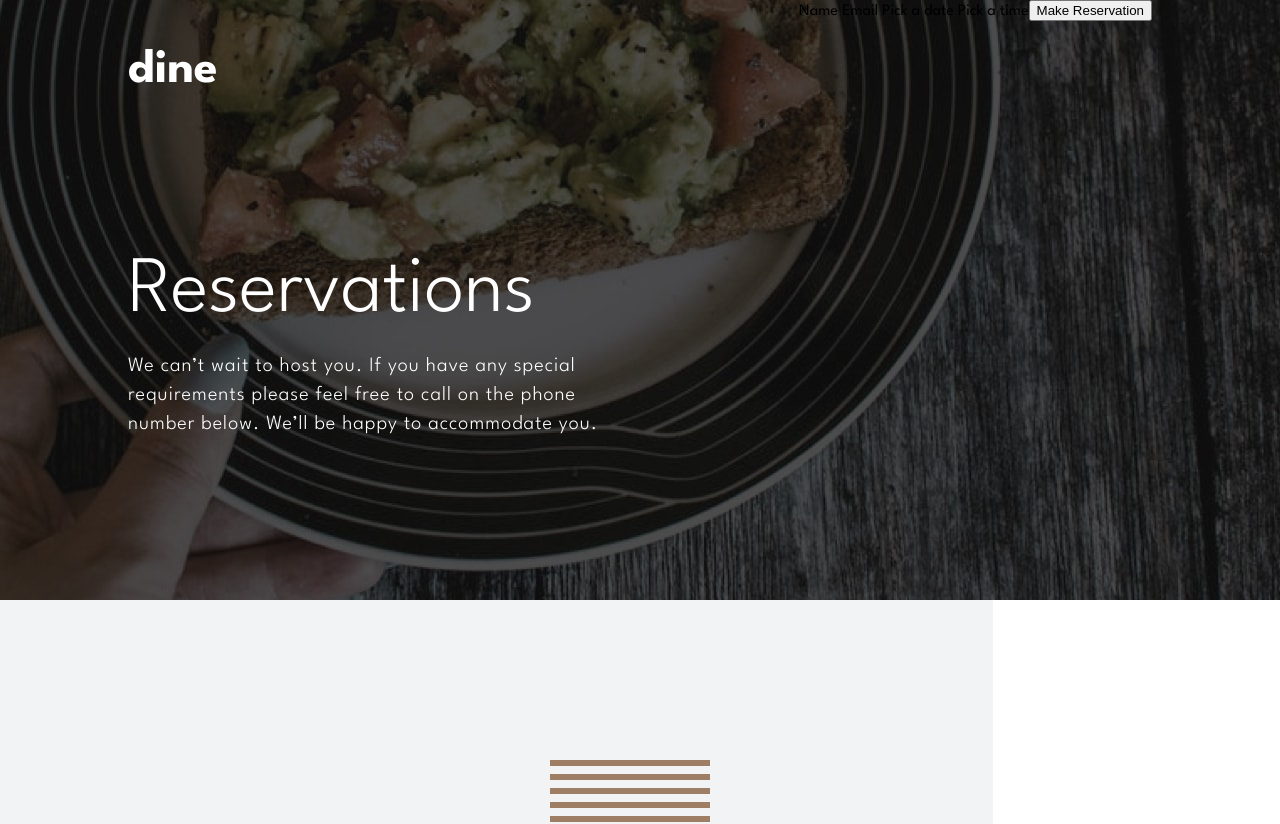
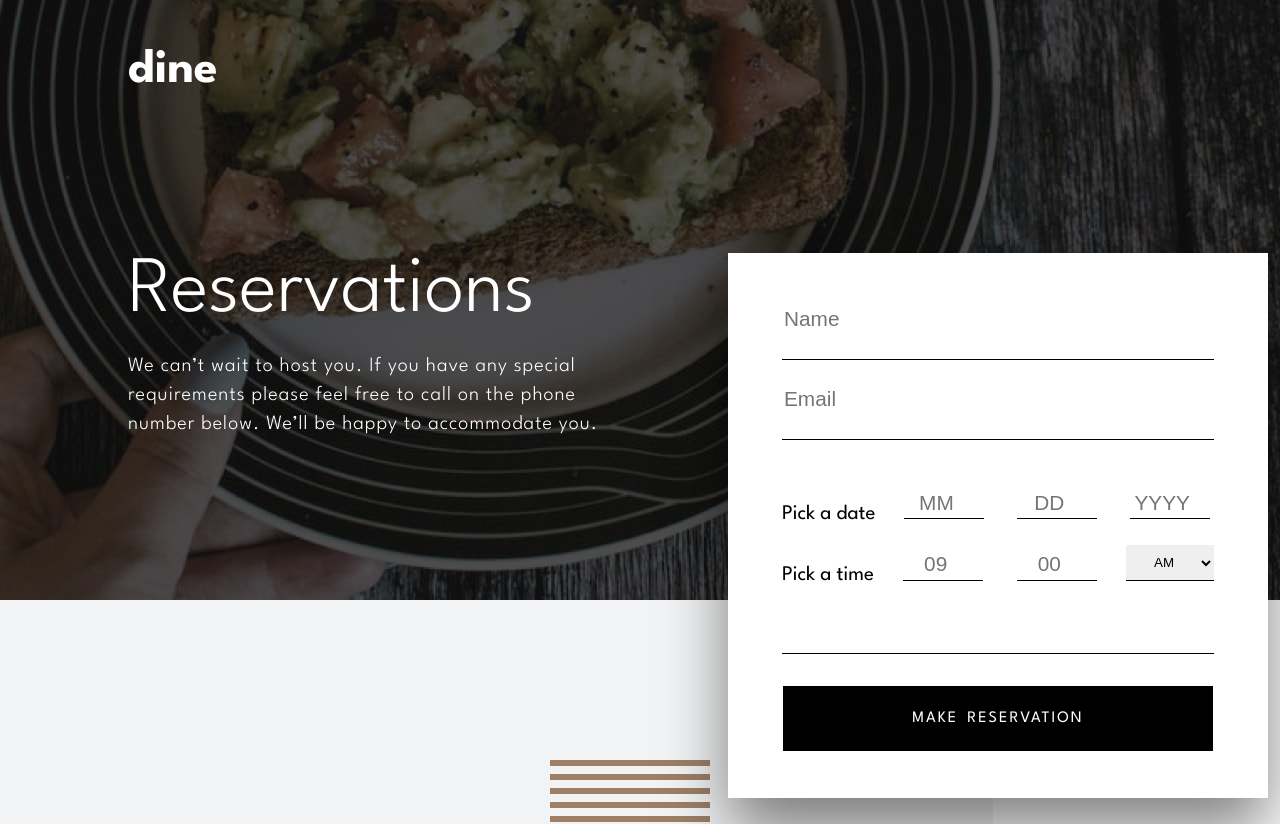
Before and after one commit to litewskidev/dine-restaurant, a React (Create React App) app: page /booking in a window 1280 px wide. Shown: the top 824 px of the page. Built offline with nearby package versions, Linux system fonts and the light colour scheme.

Commit message:
add Booking form design

```diff
--- a/src/components/Booking/Booking.js
+++ b/src/components/Booking/Booking.js
@@ -9,10 +9,10 @@ const Booking = () => {
     <main>
       <div className={styles.booking}>
         <HeroBooking />
-        <BookingForm />
       </div>
       <div className={styles.booking__img}>
         <img className={styles.pattern__lines} src={pattern__lines} alt='' />
+        <BookingForm />
       </div>
       <Address />
     </main>
--- a/src/components/Booking/Booking.module.scss
+++ b/src/components/Booking/Booking.module.scss
@@ -1,3 +1,5 @@
+@import '../../styles/settings.scss';
+
 .booking {
   max-width: 100%;
   height: 37.5rem;
@@ -11,11 +13,10 @@
   background: url(../../images/patterns/pattern-curve-bottom-right.svg) no-repeat;
   background-position: bottom left;
   height: 20rem;
-  position: relative;
 }
 
 .pattern__lines {
-  position: absolute;
+  position: relative;
   top: 50%;
   left: 43%
 }
--- a/src/components/BookingForm/BookingForm.js
+++ b/src/components/BookingForm/BookingForm.js
@@ -1,14 +1,31 @@
+import NumInput from '../../utils/NumInput/NumInput';
 import styles from './BookingForm.module.scss';
 
 const BookingForm = () => {
   return(
-    <form>
-      Name
-      Email
-      Pick a date
-      Pick a time
-      <button>Make Reservation</button>
-    </form>
+    <div className={styles.bookingform}>
+      <form>
+        <div className={styles.bookingform__text}>
+          <input type='text' placeholder='Name' />
+          <input type='email' placeholder='Email'/>
+        </div>
+        <div className={styles.bookingform__numbers}>
+          <p>Pick a date</p>
+          <input type="number" placeholder='MM' />
+          <input type="number" placeholder='DD' />
+          <input type="number" placeholder='YYYY' />
+          <p>Pick a time</p>
+          <input type="number" placeholder='09' />
+          <input type="number" placeholder='00' />
+          <select>
+            <option>AM</option>
+            <option>PM</option>
+          </select>
+        </div>
+      </form>
+      <NumInput />
+      <button className={styles.black}>Make Reservation</button>
+    </div>
   );
 };
 
--- a/src/components/BookingForm/BookingForm.module.scss
+++ b/src/components/BookingForm/BookingForm.module.scss
@@ -0,0 +1,77 @@
+@import '../../styles/settings.scss';
+
+.bookingform {
+  width: 33.75rem;
+  height: 34.063rem;
+  background: $white;
+  position: relative;
+  left: 45.5rem;
+  top: -26.7rem;
+
+  filter: drop-shadow(0rem 2rem 2rem rgba(0, 0, 0, 0.5));
+  text-align: center;
+  font-size: 1.3rem;
+}
+
+.bookingform__text {
+  padding: 5% 10%;
+  display: flex;
+  flex-direction: column;
+    input {
+    height: 5rem;
+    border: none;
+    outline: none;
+    border-bottom: 1px solid;
+    font-size: 1.3rem;
+    }
+}
+
+.bookingform__numbers {
+  padding: 3% 10%;
+  display: flex;
+  flex-wrap: wrap;
+  justify-content: space-between;
+
+
+  input {
+    width: 5rem;
+    height: 2rem;
+    border: none;
+    outline: none;
+    border-bottom: 1px solid;
+    margin: 1%;
+    text-align: center;
+    font-size: 1.3rem;
+  }
+
+  select {
+    height: 2.25rem;
+    width: 5.5rem;
+    border: none;
+    outline: none;
+    border-bottom: 1px solid;
+    text-align: center;
+  }
+
+}
+
+.black {
+  text-transform: uppercase;
+  border: none;
+  background: $black;
+  border: 1px solid $black;
+  color: $white;
+  padding: 1.5rem 8rem;
+  cursor: pointer;
+  word-spacing: 3px;
+  letter-spacing: 2px;
+  font-family: $font-text;
+  font-size: 1rem;
+  margin: 2rem;
+
+  &:hover,
+  &:focus {
+    color: $black;
+    box-shadow: inset 0 0 0 2em $white;
+  }
+}
--- /dev/null
+++ b/src/utils/NumInput/NumInput.js
@@ -0,0 +1,11 @@
+import styles from './NumInput.module.scss';
+
+const NumInput = () => {
+  return(
+    <div className={styles.numinput}>
+      <input type='text' />
+    </div>
+  );
+};
+
+export default NumInput;
--- /dev/null
+++ b/src/utils/NumInput/NumInput.module.scss
@@ -0,0 +1,10 @@
+.numinput {
+  padding: 0 10%;
+  input {
+    width: 100%;
+    height: 2rem;
+    border: none;
+    outline: none;
+    border-bottom: 1px solid;
+  }
+}
```
